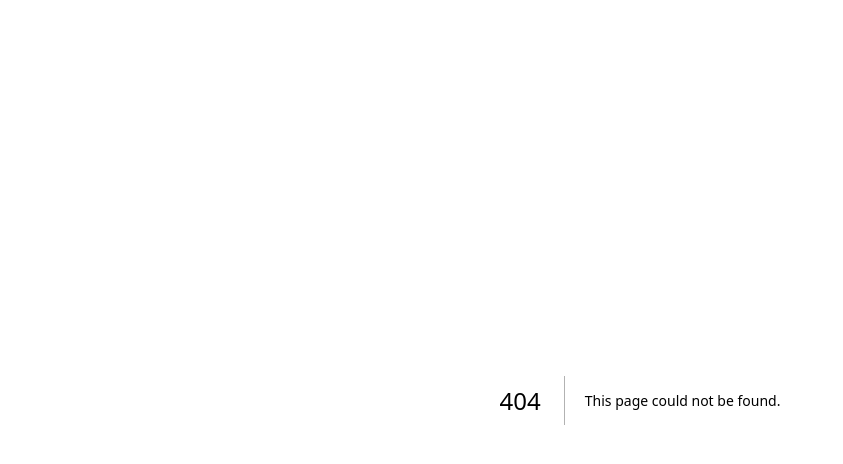
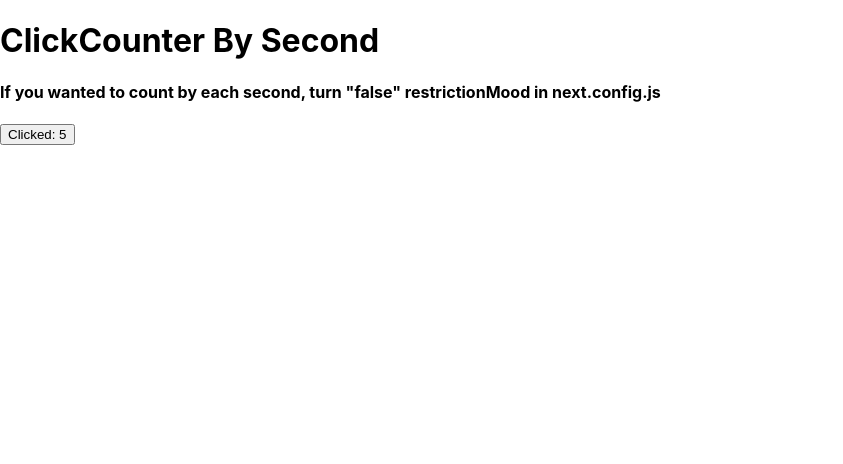
Before and after one commit to gkurkjian/WEB422-Week4-Practice, a Next.js app: page /components/ClickCounterBySecond in a window 1280 px wide. Before the commit this address had no page. Shown: the top 464 px of the page, without its empty margins (0-843 px from the left). Built offline with nearby package versions, Linux system fonts and the light colour scheme.

Commit message:
added 2 modules for counters

```diff
--- /dev/null
+++ b/pages/components/ClickCounterBySecond.js
@@ -0,0 +1,27 @@
+import { useEffect, useState } from "react"
+
+export default function ClickCounterBySecond(props) {
+
+    const [clickCount, setClickCount] = useState(props.start || 0);
+
+    function clickHandler(e, msg) {
+        setClickCount(() => prevValue = prevValue + 1);
+        console.log(msg)
+    }
+
+    useEffect(() => {
+        setInterval(() => {
+            // setClickCount(clickCount + 1);  // this will load 1 second and will stop
+            setClickCount(prevValue => prevValue + 1);  // this way will count the seconds but,
+                                                        //you need to turn "false" the restrictionMood in next.config.js
+        }, 1000);
+    }, []);
+
+    return (
+        <>
+        <h1>ClickCounter By Second</h1>
+        <h4>If you wanted to count by each second, turn "false" restrictionMood in next.config.js</h4>
+            <button onClick={(e) => {clickHandler(e, "Time will tick and click on each second")}}>Clicked: {clickCount}</button>
+        </>
+    )
+}
```
Also changed, not shown: pages/components/ClickCounter.js (added, +29 -0 lines).
